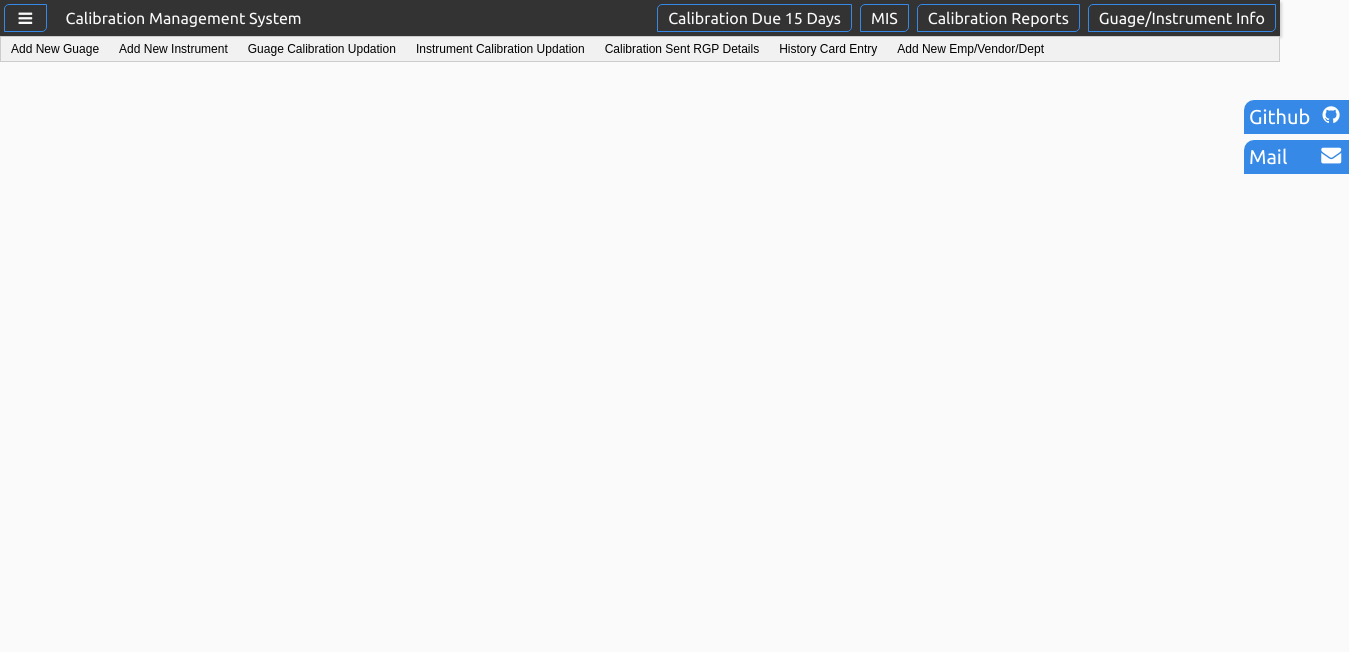
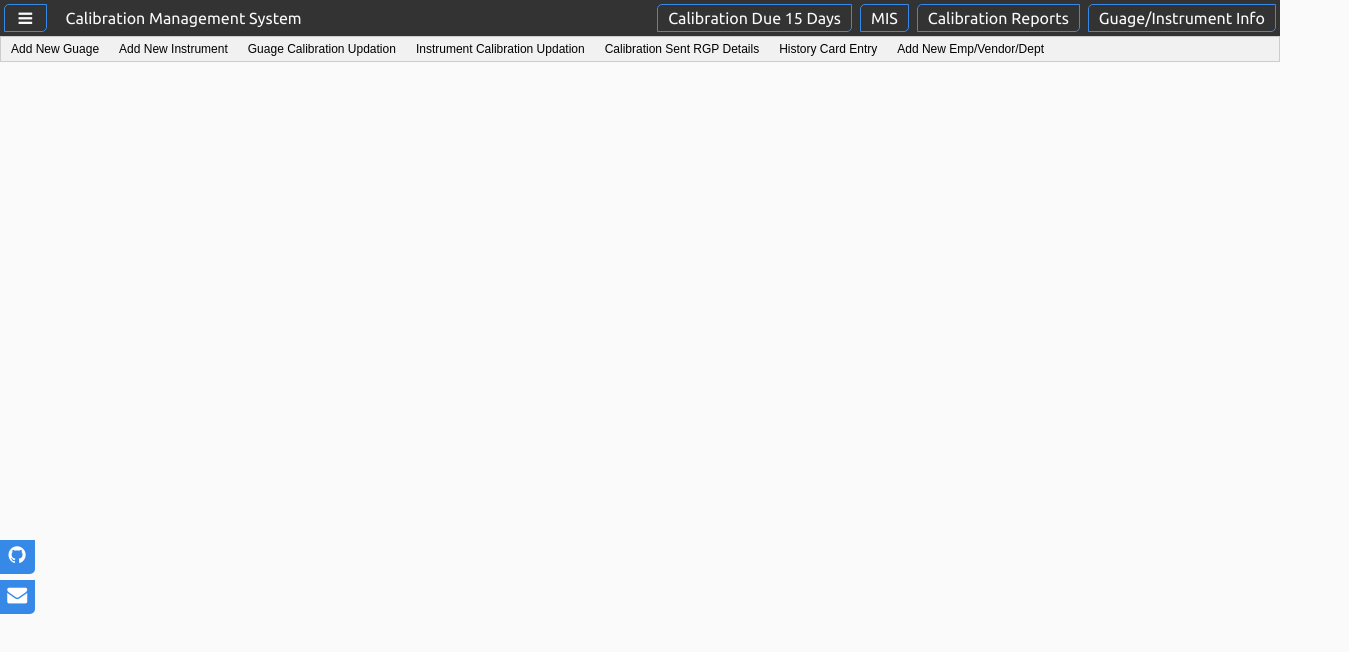
Before and after one commit to knsrinath/calibrationManagementSystem, a plain HTML site: page index.html in a window 1280 px wide. Shown: the whole page, 1349 px wide, since content can reach past the window. Drawn offline with Linux system fonts and the light colour scheme.

Commit message:
Update style.css

```diff
--- a/style.css
+++ b/style.css
@@ -71,27 +71,27 @@ body {
 
   #mySidenav a {
     position: absolute;
-    right: -69px;
+    left: -70px;
     transition: 0.3s;
     padding: 5px;
     width: 95px;
     text-decoration: none;
     font-size: 20px;
     color: white;
-    border-radius: 10px 0 0 0;
+    border-radius: 0 0 5px 0;
     background-color: #3689e6;
   }
 
   #mySidenav a:hover {
-    right: 0;
+    left: 0;
   }
 
   #github {
-    top: 100px;
+    top: 540px;
   }
 
   #mail {
-    top: 140px;
+    top: 580px;
   }
 
    /* The side navigation menu */
```
